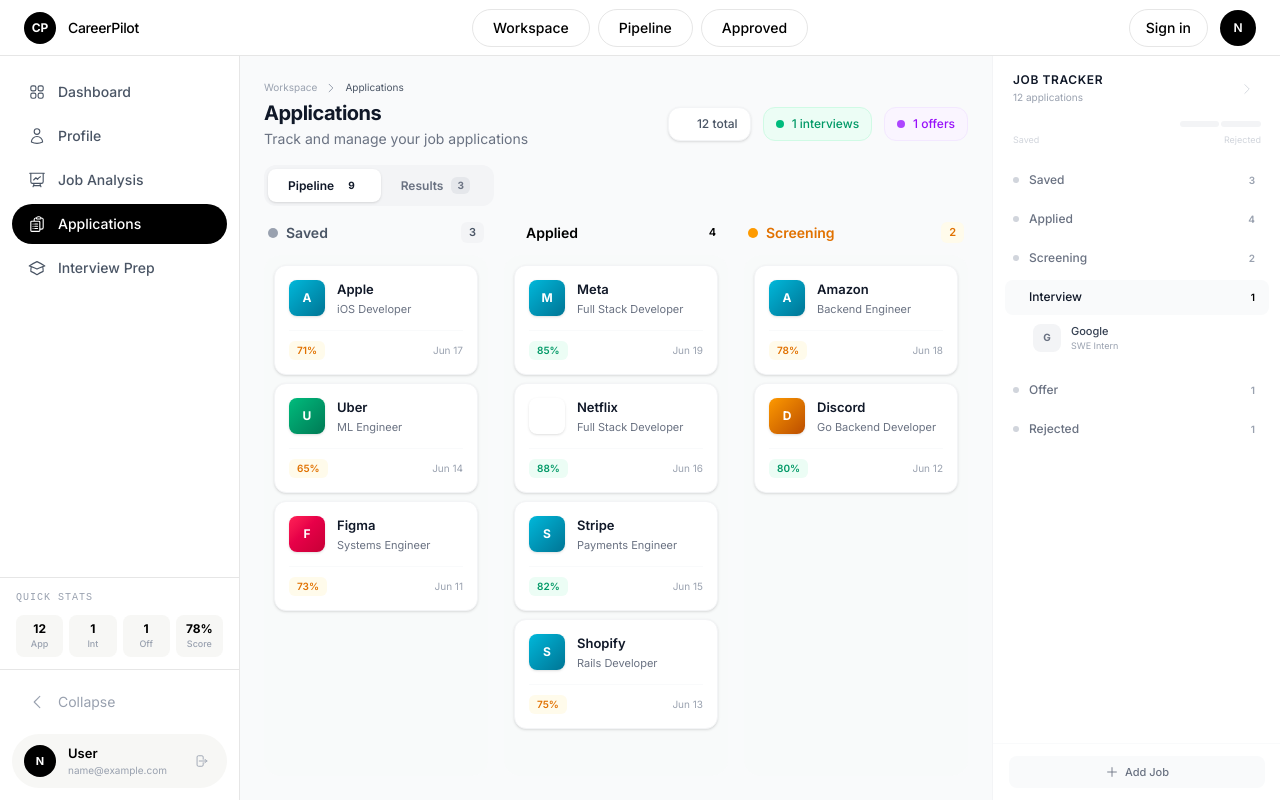
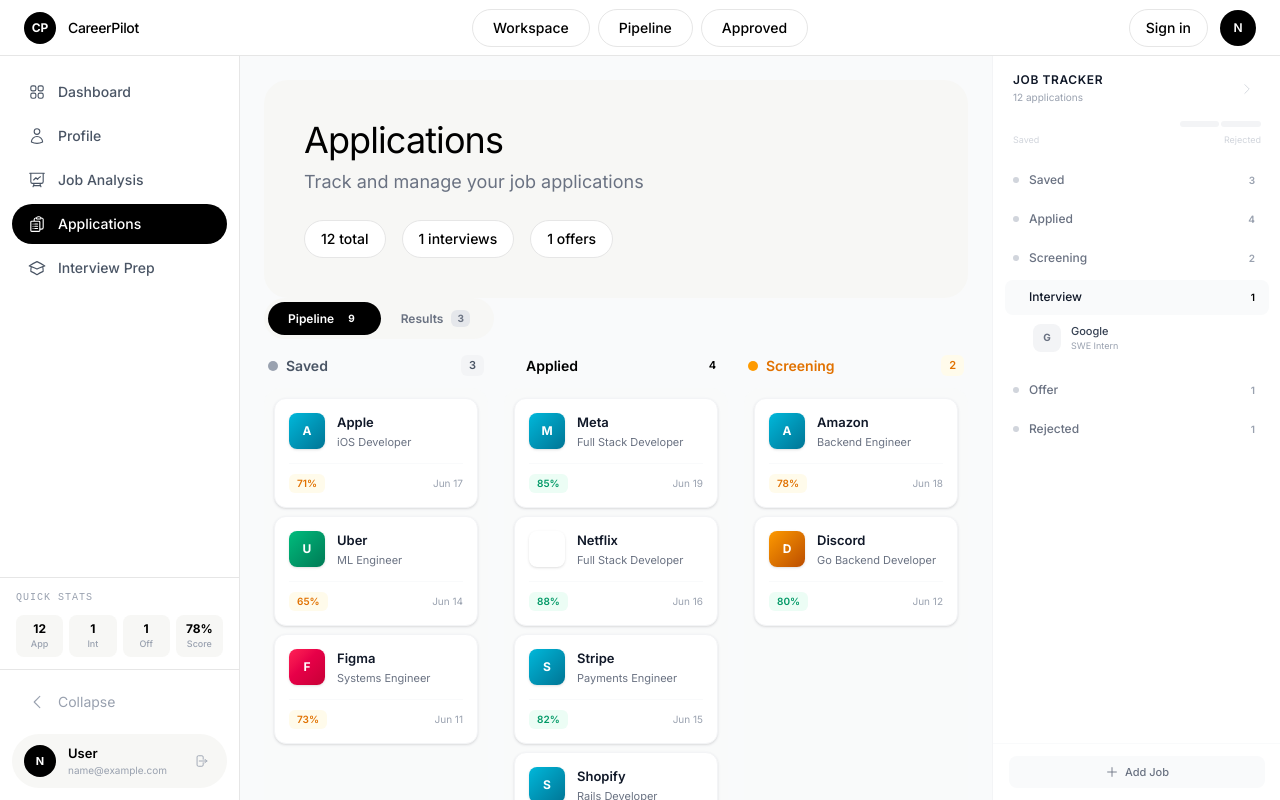
Before and after one commit to bhuwanb23/career_pilot, a React (Vite) app in the folder frontend/: page /kanban in a window 1280 px wide. Built offline with nearby package versions, Linux system fonts and the light colour scheme; sample sign-in values are in the browser's storage.

Commit message:
feat: update Applications with Figma design - color block header, pill tabs

```diff
--- a/frontend/src/pages/Applications.jsx
+++ b/frontend/src/pages/Applications.jsx
@@ -67,39 +67,25 @@
     <AppLayout leftCollapsed={leftCollapsed} rightCollapsed={rightCollapsed} onToggleLeft={onToggleLeft} onToggleRight={onToggleRight}>
       <div className="h-full flex flex-col kanban-page">
         {/* Header */}
-        <div className="flex-shrink-0 mb-4">
-          <div className="flex items-center gap-2 text-[10px] text-gray-400 mb-1">
-            <span>Workspace</span>
-            <svg className="w-3 h-3" fill="none" viewBox="0 0 24 24" stroke="currentColor" strokeWidth={2}>
-              <path strokeLinecap="round" strokeLinejoin="round" d="M8.25 4.5l7.5 7.5-7.5 7.5" />
-            </svg>
-            <span className="text-gray-600">Applications</span>
-          </div>
-          <div className="flex items-center justify-between">
-            <div>
-              <h1 className="text-xl font-bold text-gray-900 tracking-tight">Applications</h1>
-              <p className="text-sm text-gray-500 mt-0.5">Track and manage your job applications</p>
+        <div className="bg-[#f7f7f5] rounded-3xl p-10">
+          <h1 className="text-4xl font-light text-black tracking-tight mb-2">Applications</h1>
+          <p className="text-lg text-gray-500 font-light">Track and manage your job applications</p>
+          <div className="flex items-center gap-4 mt-6">
+            <div className="flex items-center gap-2 px-4 py-2 rounded-full bg-white border border-[#e6e6e6]">
+              <span className="text-sm font-medium text-black">{totalApps} total</span>
             </div>
-            <div className="flex items-center gap-3">
-              <div className="flex items-center gap-2 px-3 py-2 rounded-xl bg-white border border-gray-100 shadow-sm">
-                <div className="w-2 h-2 rounded-full bg-brand-500" />
-                <span className="text-xs font-medium text-gray-600">{totalApps} total</span>
-              </div>
-              <div className="flex items-center gap-2 px-3 py-2 rounded-xl bg-emerald-50 border border-emerald-100">
-                <div className="w-2 h-2 rounded-full bg-emerald-500" />
-                <span className="text-xs font-medium text-emerald-600">{interviewCount} interviews</span>
-              </div>
-              <div className="flex items-center gap-2 px-3 py-2 rounded-xl bg-purple-50 border border-purple-100">
-                <div className="w-2 h-2 rounded-full bg-purple-500" />
-                <span className="text-xs font-medium text-purple-600">{offerCount} offers</span>
-              </div>
+            <div className="flex items-center gap-2 px-4 py-2 rounded-full bg-white border border-[#e6e6e6]">
+              <span className="text-sm font-medium text-black">{interviewCount} interviews</span>
+            </div>
+            <div className="flex items-center gap-2 px-4 py-2 rounded-full bg-white border border-[#e6e6e6]">
+              <span className="text-sm font-medium text-black">{offerCount} offers</span>
             </div>
           </div>
         </div>
 
         {/* Segmented Tab Control */}
         <div className="flex-shrink-0 mb-4">
-          <div className="inline-flex bg-gray-100 rounded-xl p-1">
+          <div className="inline-flex bg-[#f7f7f5] rounded-full p-1">
             {columnGroups.map((group) => {
               const isActive = activeGroup === group.key;
               const count = getGroupCount(group.key);
@@ -107,10 +93,10 @@
                 <button
                   key={group.key}
                   onClick={() => setActiveGroup(group.key)}
-                  className={`relative px-5 py-2 rounded-lg text-xs font-semibold transition-all duration-200 ${
+                  className={`px-5 py-2 rounded-full text-xs font-semibold transition-all duration-200 ${
                     isActive
-                      ? "bg-white text-gray-900 shadow-sm"
-                      : "text-gray-500 hover:text-gray-700"
+                      ? "bg-black text-white"
+                      : "text-gray-500 hover:text-black"
                   }`}
                 >
                   <span className="flex items-center gap-2">
```
